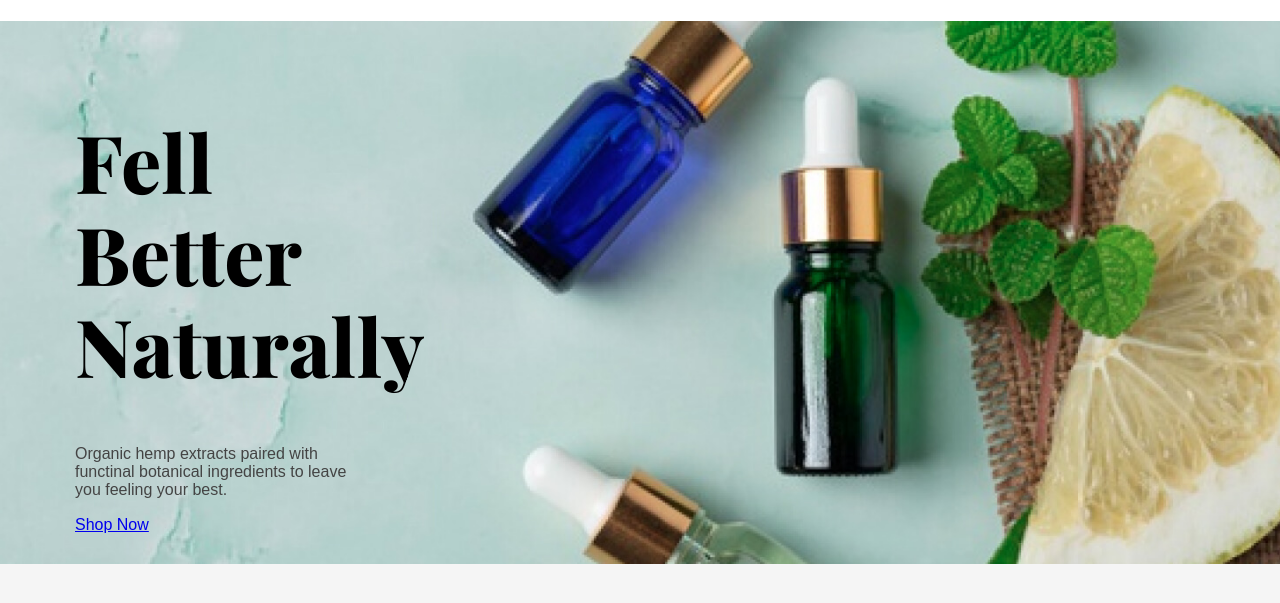
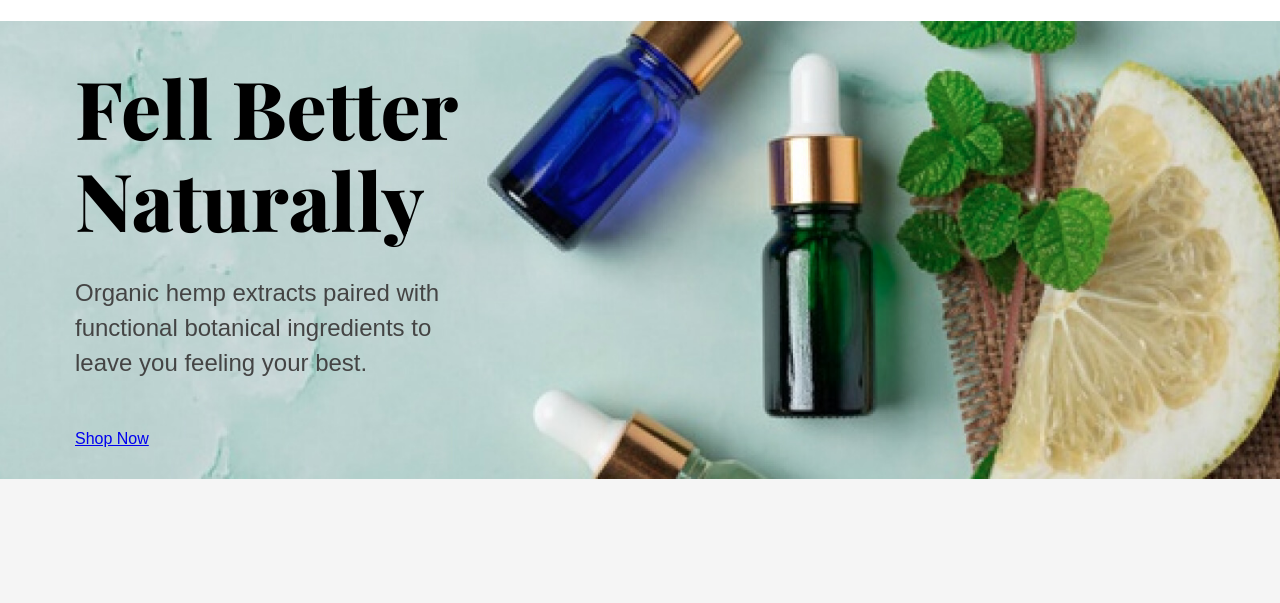
Before and after one commit to Bekzod97-div/e-commerce-landing-page, a plain HTML site: page index.html in a window 1280 px wide. Shown: the part 127-730 px from the top of the page. Drawn offline with Linux system fonts and the light colour scheme; a web font is replaced by a local one.

Commit message:
add css to hero content

```diff
--- a/css/styles.css
+++ b/css/styles.css
@@ -154,14 +154,35 @@ img {
 
 .hero__content {
     width: 100%;
-    max-width: 300px;
+    max-width: 400px;
 }
 
 .hero__heading {
     font-size: 80px;
     color: var(--dark);
+    margin: 0;
 }
 .hero__text {
+    font-size: 24px;
+    color: var(--grey);
+    line-height: 35px;
+    margin-top: 30px;
+    margin-bottom: 50px;
 }
 .hero__link {
 }
+
+
+/* Retina display  */
+@media
+only screen and (-webkit-min-device-pixel-ratio: 2),
+only screen and (   min--moz-device-pixel-ratio: 2),
+only screen and (     -o-min-device-pixel-ratio: 2/1),
+only screen and (        min-device-pixel-ratio: 2),
+only screen and (                min-resolution: 192dpi),
+only screen and (                min-resolution: 2dppx) {
+    .hero {
+        background-image: url(../img/hero-bg@2x.jpg);
+    }
+
+}
--- a/index.html
+++ b/index.html
@@ -46,8 +46,8 @@
         </div>
     </header>
 
-    <main>
-      <div class="hero">
+    <main class="main-content">
+      <section class="hero">
         <div class="container">
 
           <div class="hero__content">
@@ -55,13 +55,13 @@
               Fell Better Naturally
             </h1>
             <p class="hero__text">
-              Organic hemp extracts paired with functinal botanical ingredients to leave you feeling your best.
+              Organic hemp extracts paired with functional botanical ingredients to <br> leave you feeling your best.
             </p>
             <a href="#" class="hero__link">Shop Now</a>
           </div>
 
         </div>
-      </div>
+      </section>
     </main>
 
     <script src="./js/main.js"></script>
```
